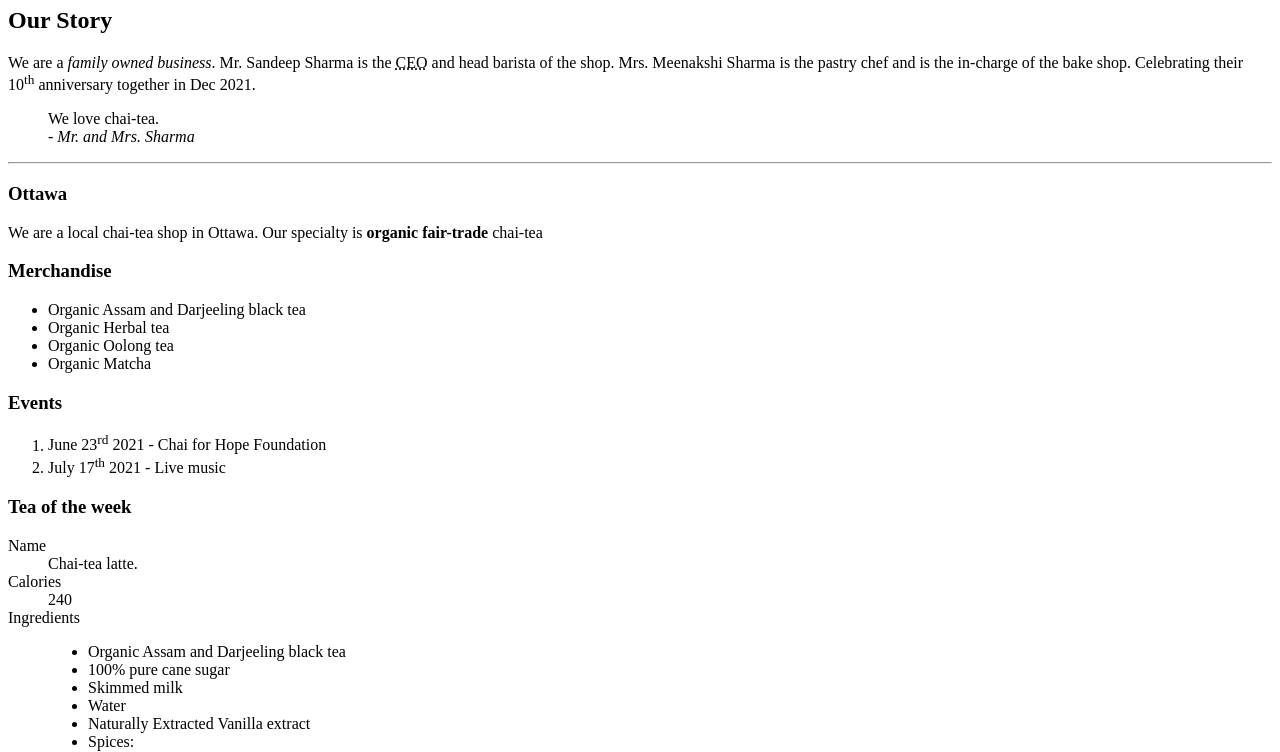
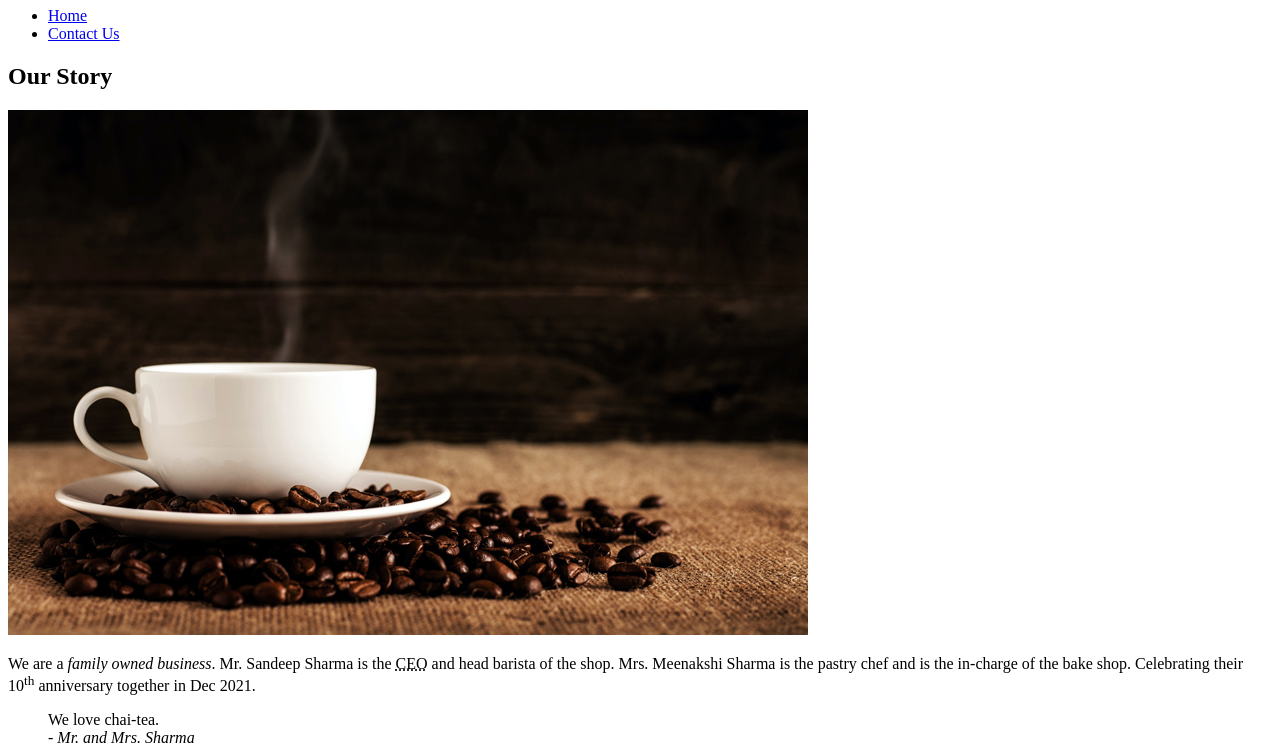
Before and after one commit to aror0055/aror0055.github.io, a plain HTML site: page week4/index.html in a window 1280 px wide. Shown: the part 73-825 px from the top of the page. Drawn offline with Linux system fonts and the light colour scheme.

Commit message:
Adding nav and image

```diff
--- a/week4/index.html
+++ b/week4/index.html
@@ -21,12 +21,19 @@
     <!-- ctrl + up to get to the start of the page-->
     <!-- ctrl + down to get to the end of the page-->
 
+<!-- a href tag = <a href = "" (link to the new page/entity) target = "_blank" (for new window) > "Link Text" </a>-->
 
     <!-- File header -->
 
     <header>
         <h1>Nukkad pe Kulhad</h1>
 
+        <nav>
+            <ul>
+                <li> <a href="index.html">Home</a></li>
+                <li> <a href="contact.html">Contact Us</a> </li>
+            </ul>
+        </nav>
     </header>
 
 
@@ -37,6 +44,9 @@
 
     <article>
         <h2>Our Story</h2>
+        <!-- Adding image -->
+    <!-- ./ means from the location of the html page -->
+        <img src="images/coffee-shop.jpg" alt="Coffee cup on a pile of beans">
         <p>
             We are a <em>family owned business</em>. Mr. Sandeep Sharma is the <abbr
                 title="Chief Executive Officer">CEO</abbr>
```
Also changed, not shown: week4/images/coffee-shop.jpg (added).
